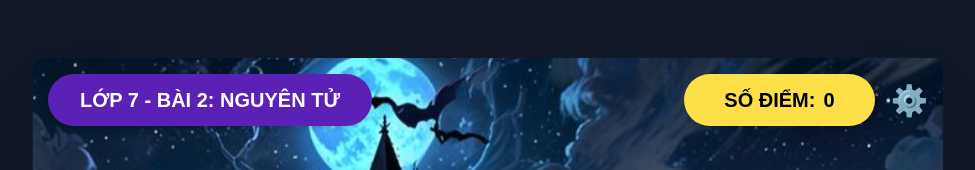
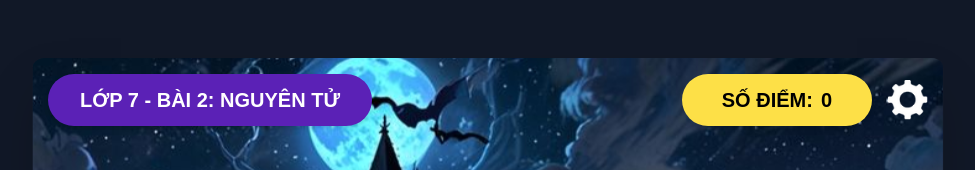
Before and after one commit to minhi1/magical-chemistry-world, a React (Vite) app in the folder src/frontend/: page /game in a window 1280 px wide. Shown: the top 170 px of the page, without its empty margins (152-1127 px from the left). Built offline with nearby package versions, Linux system fonts and the light colour scheme.

Commit message:
feat: replace settings icon with an image asset

```diff
--- a/src/frontend/Pages/Game/ChemistryGame.jsx
+++ b/src/frontend/Pages/Game/ChemistryGame.jsx
@@ -357,7 +357,7 @@ const ChemistryGame = () => {
               className="text-3xl hover:scale-110 transition-transform"
               title="Cài đặt"
             >
-              ⚙️
+              <img src="../../assets/icon-settings-white.png" alt="Cài đặt" className="w-10 h-10" />
             </button>
           </div>
 
```
Also changed, not shown: src/frontend/assets/icon-settings-white.png (added).
